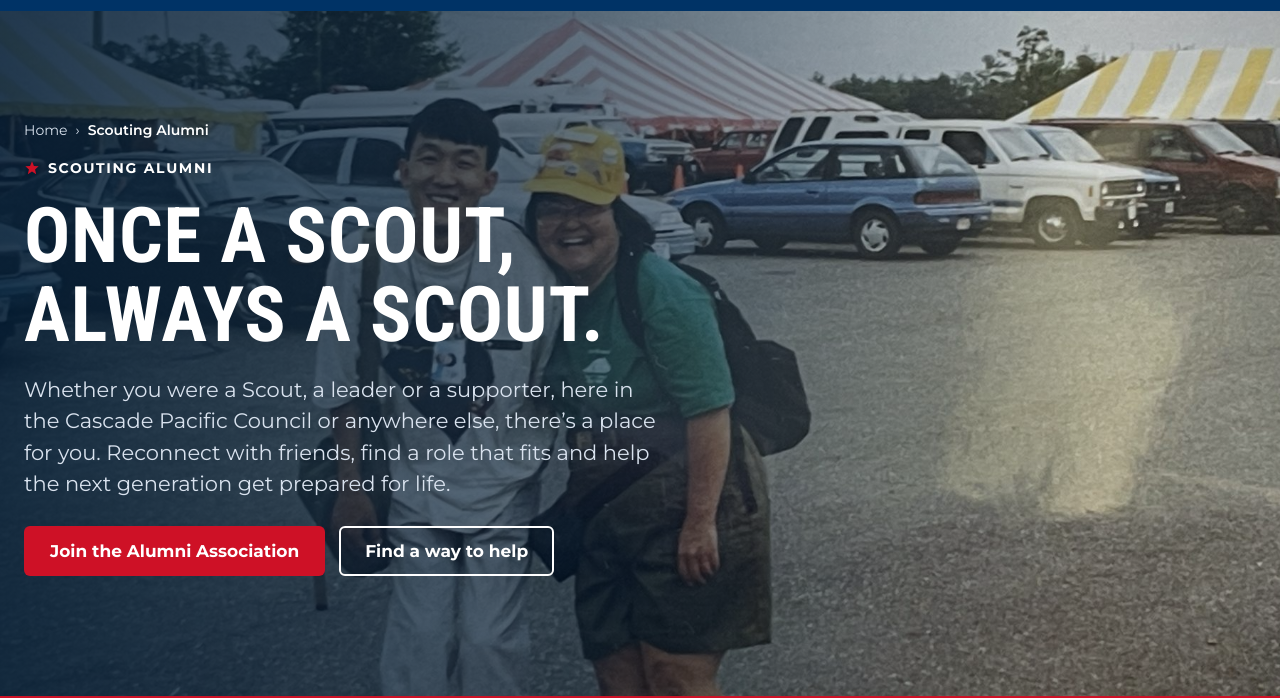
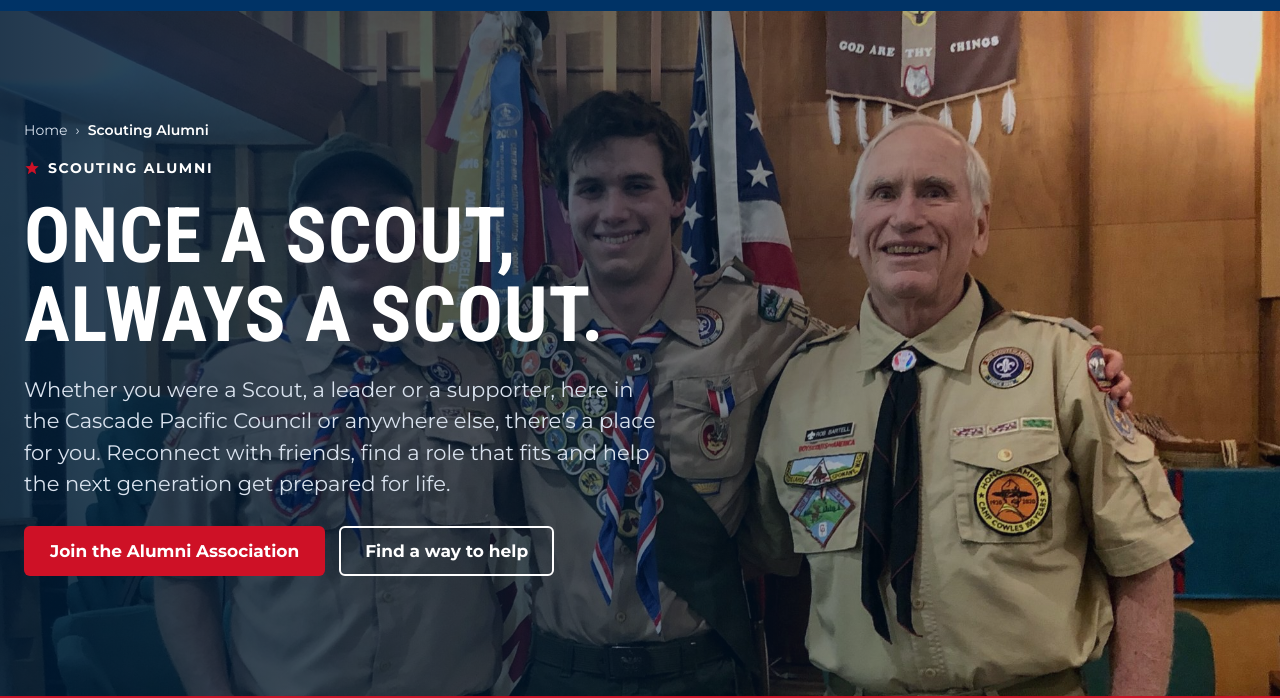
Before and after one commit to cpcscouting/cpc-website-staging, a plain HTML site: page ScoutingAlumnus.html in a window 1280 px wide. Shown: the part 103-801 px from the top of the page. Drawn offline with Linux system fonts and the light colour scheme.

Commit message:
Alumni home hero: three generations of Eagles, top center
Co-Authored-By: Claude Opus 5.5 <noreply@anthropic.com>
Claude-Session: https://claude.ai/code/session_01JxsuaysgrDQs1R1HfM94Uv

```diff
--- a/ScoutingAlumnus.html
+++ b/ScoutingAlumnus.html
@@ -18,7 +18,7 @@ h1,h2,h3{font-family:'Helvetica Neue LT Std','Roboto Condensed',Arial,sans-serif
 .scrimb{position:absolute;inset:0;background:linear-gradient(0deg,rgba(0,26,51,.92) 0%,rgba(0,26,51,.35) 55%,rgba(0,26,51,0) 100%)}
 .card{transition:transform .2s ease, box-shadow .2s ease}.card:hover{transform:translateY(-4px);box-shadow:0 14px 30px rgba(0,26,51,.18)}
 .ph{display:block;width:100%;object-fit:cover}
-.hx{background-image:url(assets/49aee72b95e858d9e5e0e35762c1c0c8.jpg);background-size:cover;background-position:50% 35%}
+.hx{background-image:url(assets/3072795962667bbe1b0c12c9df590ae0.jpg);background-size:cover;background-position:center top}
 /*iam-nav*/.iam{position:relative;z-index:60}.iam-caret{font-size:11px;margin-left:5px}.iam-menu{display:none;position:absolute;left:-14px;top:100%;padding-top:12px;min-width:260px}.iam:hover .iam-menu,.iam:focus-within .iam-menu{display:block}.iam-list{background:#FFFFFF;border-top:4px solid #ce1126;border-radius:8px;box-shadow:0 14px 34px rgba(0,20,51,.28);padding:8px}.iam-list a{display:block;padding:10px 12px;border-radius:6px;color:#003366;text-decoration:none;font-weight:700;font-size:15px}.iam-list a span{display:block;font-weight:500;font-size:12px;color:#515354;margin-top:2px}.iam-list a:hover,.iam-list a:focus{background:#EEF2F7}</style>
 
 <link href="https://fonts.googleapis.com/css2?family=Roboto+Condensed:wght@600;700&amp;family=Montserrat:wght@400;500;600;700;800&amp;display=swap" rel="stylesheet">
```
Also changed, not shown: assets/3072795962667bbe1b0c12c9df590ae0.jpg (added).
